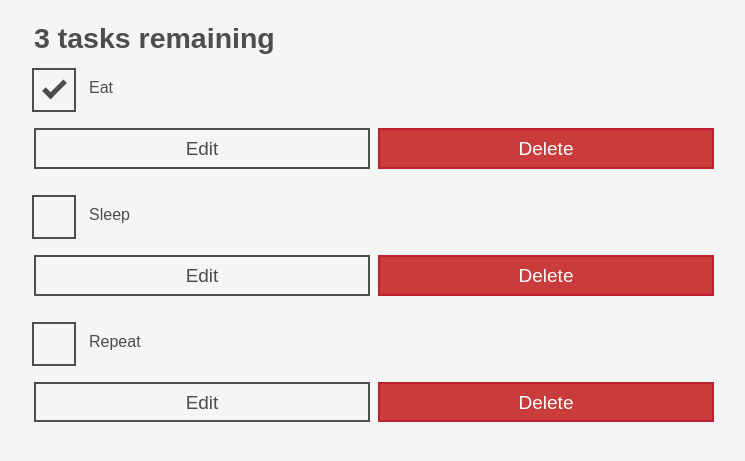
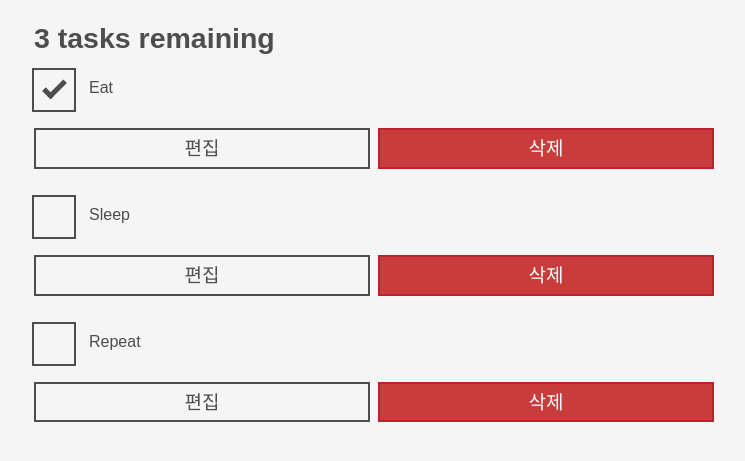
Before and after one commit to MSG-Mirim-Study-Group/2024-nohhaeun-React-Study, a React (Create React App) app in the folder moz-todo-react/: page / in a window 1280 px wide. Shown: the part 315-776 px from the top of the page, without its empty margins (266-1011 px from the left). Built offline with nearby package versions, Linux system fonts and the light colour scheme.

Commit message:
:sparkles: [feat] 편집, 취소 버튼 동작하게 하기

```diff
--- a/moz-todo-react/src/App.js
+++ b/moz-todo-react/src/App.js
@@ -50,6 +50,7 @@ function App(props) {
       key={task.id}
       toggleTaskCompleted={toggleTaskCompleted}
       deleteTask={deleteTask}
+      editTask={editTask}
     />
   ));
   const btnNameList = props.buttons.map((btn) => (
--- a/moz-todo-react/src/components/Todo.js
+++ b/moz-todo-react/src/components/Todo.js
@@ -1,35 +1,59 @@
-import React from "react";
+import React, { useState } from "react";
 
 function Todo(props) {
-    return (
-        <li className="todo stack-small">
+    const [isEditing, setEditing] = useState(false);
+
+    const editingTemplate = (
+        <form className="stack-small">
+            <div className="form-group">
+                <label className="todo-label" htmlFor={props.id}>
+                    {props.name}의 새로운 이름
+                </label>
+                <input id={props.id} className="todo-text" type="text" />
+            </div>
+            <div className="btn-group">
+                {/* 취소 버튼을 누르면 이전 상태 그대로 복원 */}
+                <button type="button" className="btn todo-cancel" onClick={() => setEditing(false)}>
+                    취소
+                    <span className="visually-hidden">{props.name} 이름 바꾸기</span>
+                </button>
+                <button type="submit" className="btn btn__primary todo-edit">
+                    저장
+                    <span className="visually-hidden">{props.name}의 새로운 이름</span>
+                </button>
+            </div>
+        </form>
+    );
+    const viewTemplate = (
+        <div className="stack-small">
             <div className="c-cb">
                 <input
                     id={props.id}
                     type="checkbox"
                     defaultChecked={props.completed}
                     onChange={() => props.toggleTaskCompleted(props.id)}
-                    />
-                <label className="todo-label" htmlFor="todo-0">
+                />
+                <label className="todo-label" htmlFor={props.id}>
                     {props.name}
                 </label>
             </div>
             <div className="btn-group">
-                <button type="button" className="btn">
-                    Edit <span className="visually-hidden">Eat</span>
+                {/* 편집 버튼을 누를 경우 "편집 상태"를 true로 변환 */}
+                <button type="button" className="btn" onClick={() => setEditing(true)}>
+                    편집 <span className="visually-hidden">{props.name}</span>
                 </button>
                 <button
                     type="button"
                     className="btn btn__danger"
-                    onClick={() => props.deleteTask(props.id)}
-                    >
-                    Delete <span className="visually-hidden">
-                        {props.name}
-                    </span>
+                    onClick={() => props.deleteTask(props.id)}>
+                    삭제 <span className="visually-hidden">{props.name}</span>
                 </button>
             </div>
-        </li>
+        </div>
     );
+
+    return <li className="todo">{isEditing ? editingTemplate : viewTemplate}</li>;
+
 }
 
 export default Todo;
```
